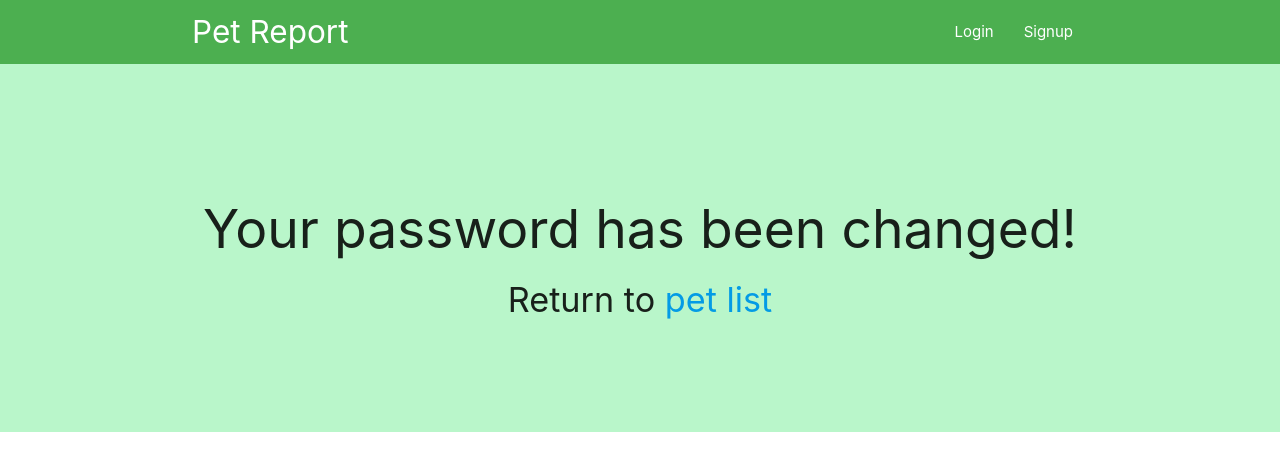
After one commit to beartato327/8210_A3, a Django app: template templates/registration/password_change_done.html in a window 1280 px wide. The commit adds this page. Shown: the top 471 px of the page. Run offline with Django 3.2, Linux system fonts and the light colour scheme; the template is opened without the code that fills it, so the values that code supplies are empty.

Commit message:
Finishing touches

```diff
--- a/templates/base.html
+++ b/templates/base.html
@@ -16,7 +16,7 @@
             <a href="{% url 'home' %}" class="brand-logo">Pet Report</a>
             <ul id="nav-mobile" class="right hide-on-med-and-down">
             {% if user.is_authenticated %}
-                <li><a href="{% url 'logout' %}">Logout</a></li>
+                <li><a href="{% url 'password_change' %}">Change Password</a></li>
                 <li><a href="{% url 'logout' %}">Logout</a></li>
             {% else %}
                 <li><a href="{% url 'login' %}">Login</a></li>
--- a/templates/home.html
+++ b/templates/home.html
@@ -3,14 +3,14 @@
 {% block content %}
 {% if user.is_authenticated %}
 <div class="container-fluid green accent-1 " style="text-align: center; padding: 100px;">
-    <h1>Welcome</h1>
+    <h1>Welcome to Pet Report</h1>
     <h5>View <a  href="{% url 'pet_list' %}">pet list</a> here</h5>
 
 </div>
 {% else %}
 <div class="container-fluid green accent-1 " style="text-align: center; padding: 100px;">
     <h1>Welcome to Pet Report!</h1>
-    <h5>To get started please login or signup</h5>
+    <h5>To get started please <a href="{% url "login" %}">login</a> or <a href="{% url "signup" %}">signup</a></h5>
 </div>
 {% endif %}
 {% endblock content %}
--- /dev/null
+++ b/templates/registration/password_change_done.html
@@ -0,0 +1,12 @@
+<!-- templates/registration/password_change_done.html -->
+{% extends 'base.html' %}
+
+{% block title %}Password changed{% endblock %}
+
+{% block content %}
+<div class="container-fluid green accent-1 " style="text-align: center; padding: 100px;">
+  <h2>Your password has been changed!</h2>
+  <h4>Return to <a href="{% url "pet_list" %}">pet list</a></h4>
+</div>
+
+{% endblock %}
```
Also changed, not shown: templates/registration/password_change_form.html (added, +16 -0 lines).
